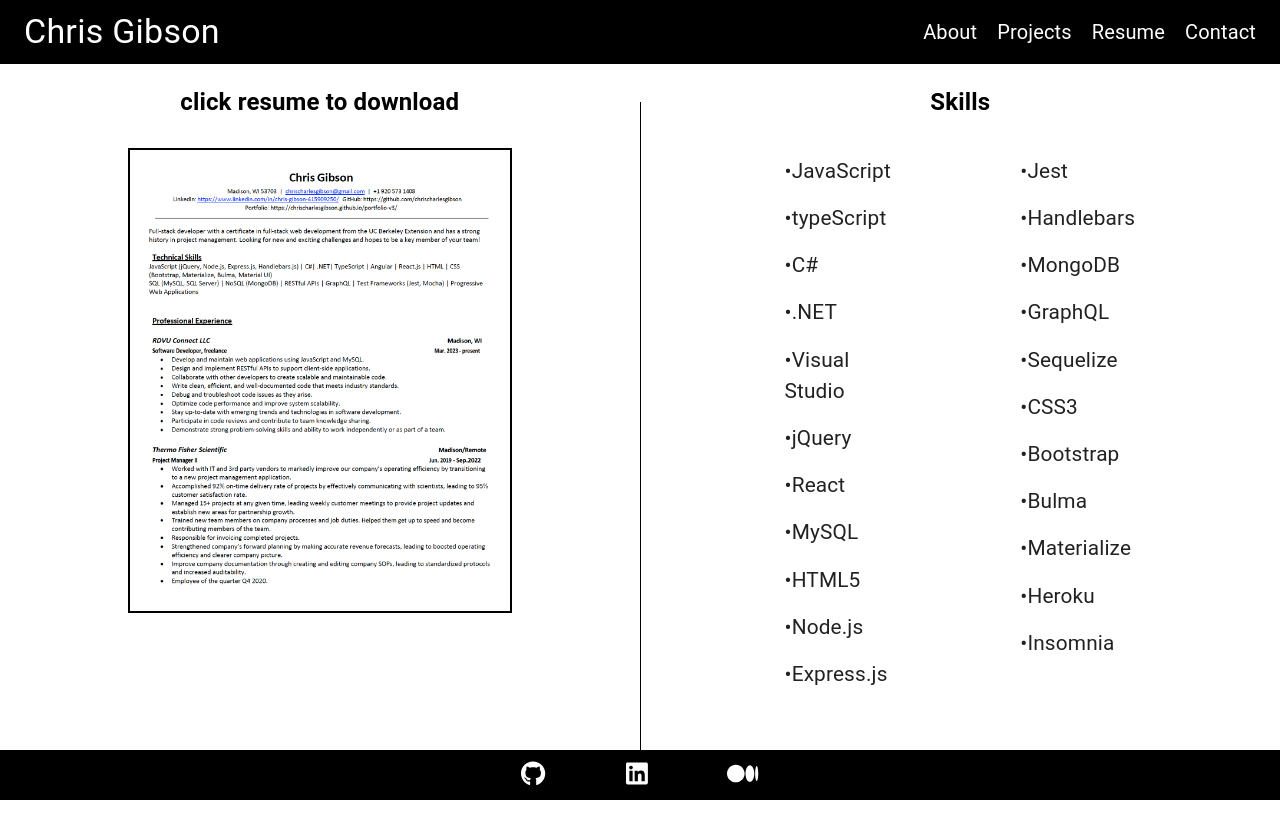
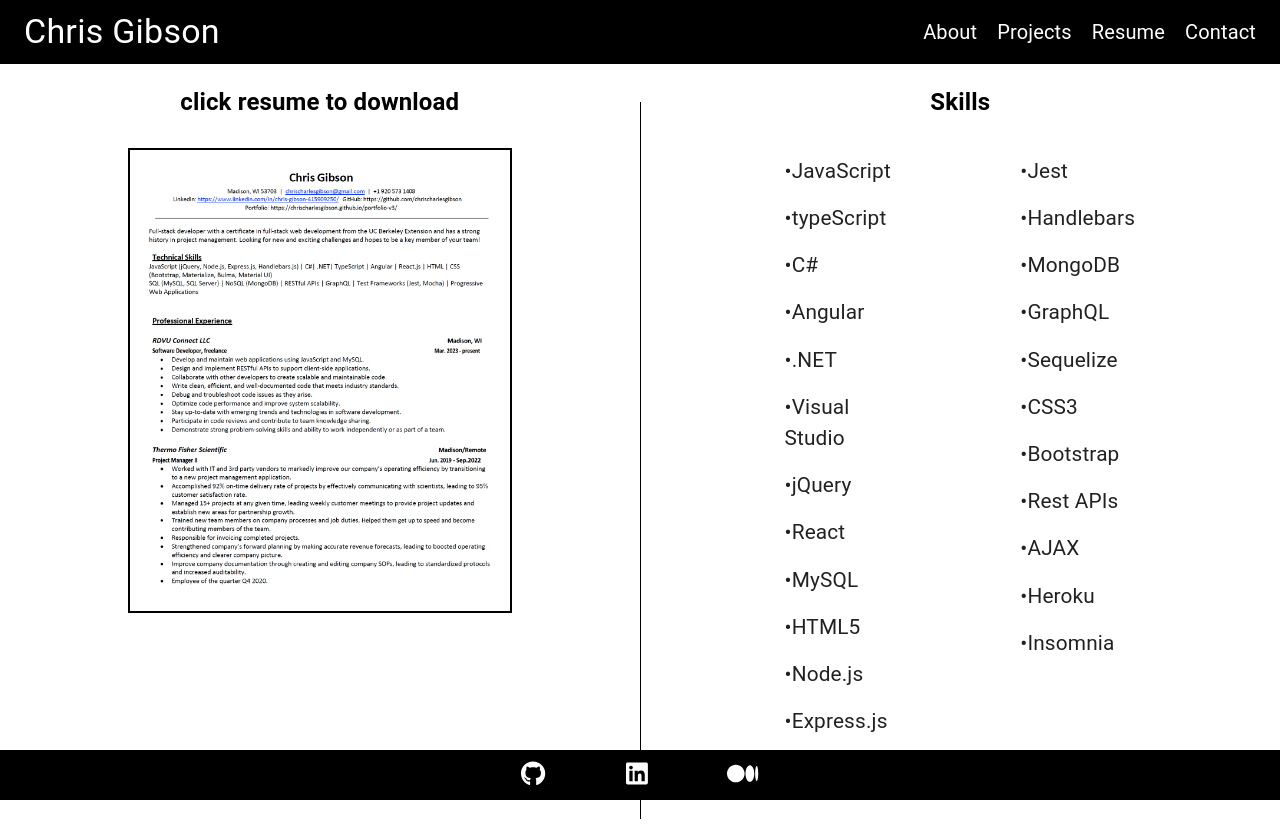
Before and after one commit to chrischarlesgibson/portfolio-v3, a React (Create React App) app: page /Resume in a window 1280 px wide. Shown: the top 838 px of the page. Before the commit the page ends 810 px from the top, so only its background shows below. Built offline with nearby package versions, Linux system fonts and the light colour scheme.

Commit message:
added new skills and new project

```diff
--- a/src/data/projects.js
+++ b/src/data/projects.js
@@ -5,7 +5,7 @@ import purpleWaivePic from "../images/purpleWaive.png";
 import weatherCastPic from "../images/weathercast.png";
 import loveisblurPic from "../images/loveisblurPic.png";
 import businessWebPic from "../images/BusinessWeb.png";
-import teamifiedPic from "../images/teamified.png";
+import angularPortfolioPic from "../images/angularPortfolio.png";
 import socialMediaPic from "../images/socialMedia.png";
 
 export const projects = [
@@ -123,13 +123,12 @@ export const projects = [
   },
   {
     id: 8,
-    title: "Teamified",
-    description:
-      "Teamified is a command line application that helps users create html pages for their team. The html it creates will contain contact info about your team members.",
-    thumbnail: teamifiedPic,
-    repo: "https://github.com/chrischarlesgibson/Teamified",
-    demo: "https://youtu.be/o1SpxDWF_50",
-    tech: ["Jest", "Inquirer", "Javascript", "HTML", "CSS"],
+    title: "Angular Portfolio",
+    description: "This is my portfolio page made using TypeScript and Angular.",
+    thumbnail: angularPortfolioPic,
+    repo: "https://github.com/chrischarlesgibson/angular-portfolio",
+    demo: "https://chrischarlesgibson.github.io/angular-portfolio/",
+    tech: ["Angular", "InquiAngular-Material", "TypeScript", "HTML", "CSS"],
   },
   {
     id: 9,
--- a/src/pages/Resume.js
+++ b/src/pages/Resume.js
@@ -9,6 +9,7 @@ const skills = [
   "JavaScript",
   "typeScript",
   "C#",
+  "Angular",
   ".NET",
   "Visual Studio",
   "jQuery",
@@ -24,8 +25,8 @@ const skills = [
   "Sequelize",
   "CSS3",
   "Bootstrap",
-  "Bulma",
-  "Materialize",
+  "Rest APIs",
+  "AJAX",
   "Heroku",
   "Insomnia",
 ];
```
Also changed, not shown: src/images/angularPortfolio.png (added).
